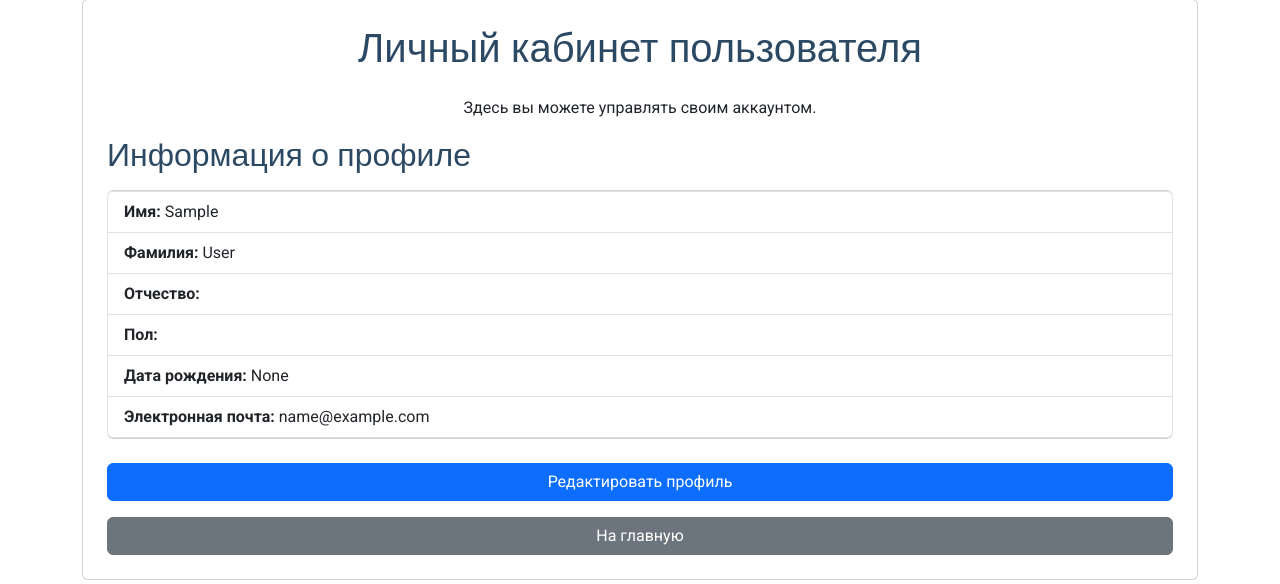
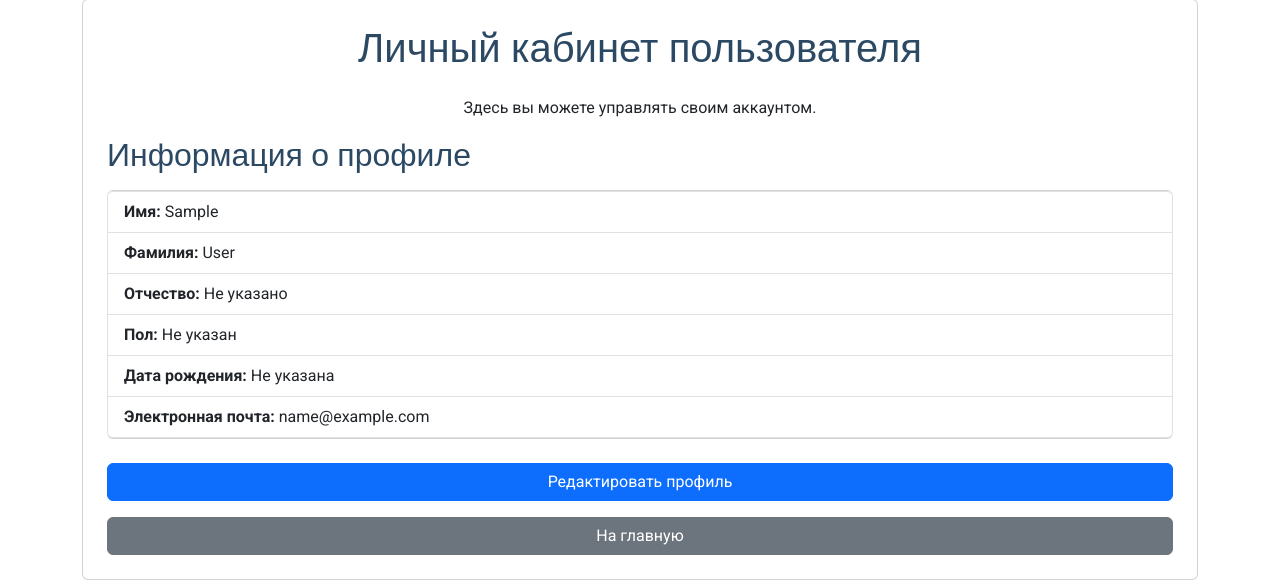
Before and after one commit to aruytehno/getmed.pro, a Django app: page /account/ in a window 1280 px wide. Shown: the part 162-746 px from the top of the page. Run offline with Django 5.2, Linux system fonts and the light colour scheme; the visitor is signed in with stand-in values (Sample User, id 1); data comes from the database, SQL or seed files in the repository; some libraries are stand-ins or nearby versions.

Commit message:
Обновил код проекта

```diff
--- a/get_med/users/templates/account.html
+++ b/get_med/users/templates/account.html
@@ -8,15 +8,29 @@
         <h1 class="text-center mb-4">Личный кабинет пользователя</h1>
         <p class="text-center">Здесь вы можете управлять своим аккаунтом.</p>
 
-        {% if profile %}
+        {% if profile and profile.user %}
             <h2 class="mb-3">Информация о профиле</h2>
             <ul class="list-group mb-4">
-                <li class="list-group-item"><strong>Имя:</strong> {{ profile.user.first_name }}</li>
-                <li class="list-group-item"><strong>Фамилия:</strong> {{ profile.user.last_name }}</li>
-                <li class="list-group-item"><strong>Отчество:</strong> {{ profile.middle_name }}</li>
-                <li class="list-group-item"><strong>Пол:</strong> {{ profile.gender }}</li>
-                <li class="list-group-item"><strong>Дата рождения:</strong> {{ profile.birth_date }}</li>
-                <li class="list-group-item"><strong>Электронная почта:</strong> {{ profile.user.email }}</li>
+                <li class="list-group-item"><strong>Имя:</strong> {{ profile.user.first_name|default:"Не указано" }}</li>
+                <li class="list-group-item"><strong>Фамилия:</strong> {{ profile.user.last_name|default:"Не указано" }}</li>
+                <li class="list-group-item"><strong>Отчество:</strong> {{ profile.middle_name|default:"Не указано" }}</li>
+                <li class="list-group-item"><strong>Пол:</strong>
+                    {% if profile.gender == "M" %}
+                        Мужской
+                    {% elif profile.gender == "F" %}
+                        Женский
+                    {% else %}
+                        Не указан
+                    {% endif %}
+                </li>
+                <li class="list-group-item"><strong>Дата рождения:</strong>
+                    {% if profile.birth_date %}
+                        {{ profile.birth_date|date:"d-m-Y" }}
+                    {% else %}
+                        Не указана
+                    {% endif %}
+                </li>
+                <li class="list-group-item"><strong>Электронная почта:</strong> {{ profile.user.email|default:"Не указана" }}</li>
             </ul>
             <!-- Кнопка для редактирования профиля -->
             <a href="{% url 'edit_profile' %}" class="btn btn-primary w-100 mb-3">Редактировать профиль</a>
```
